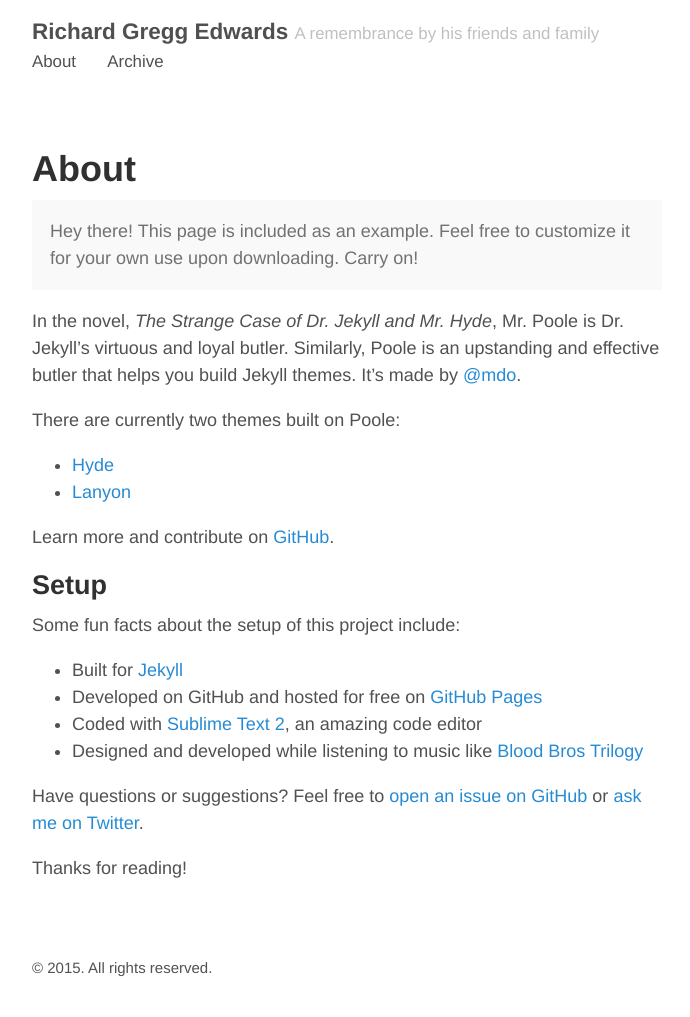
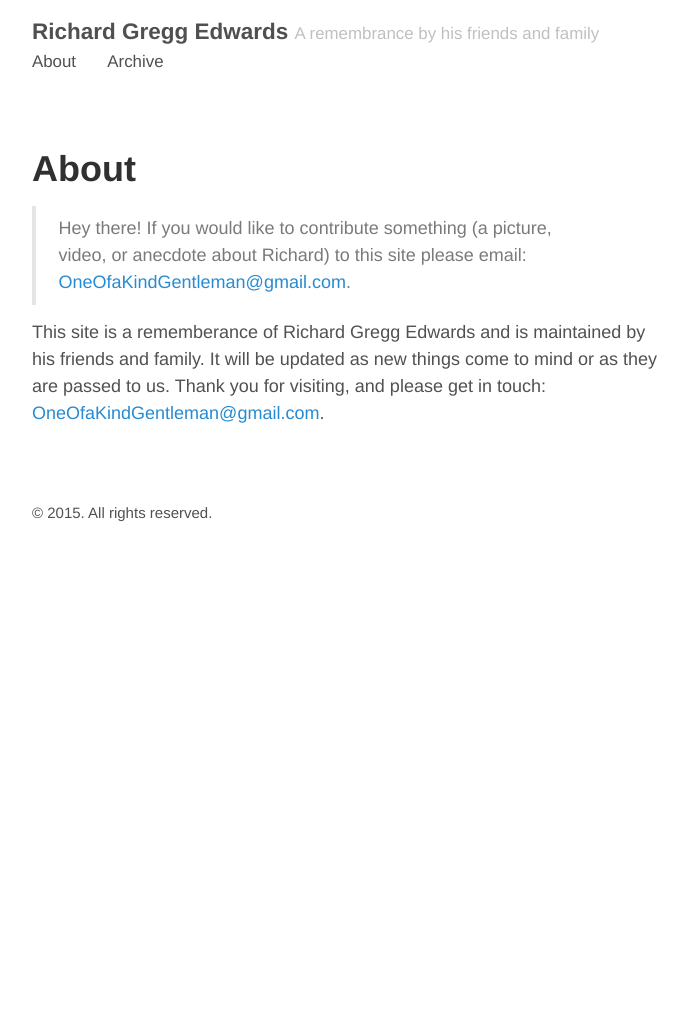
Before and after one commit to oneofakindgentleman/oneofakindgentleman.github.io, a Jekyll site: the page built from about.md, in a window 1280 px wide. Shown: the whole page, without its empty margins (293-983 px from the left). Built offline with Jekyll 4.4.1, drawn with Linux system fonts in a browser that asks for light colours; after the commit the page ends 900 px from its top, so only the background shows below that.

Commit message:
update about.md to reference our site

```diff
--- a/about.md
+++ b/about.md
@@ -3,28 +3,7 @@ layout: page
 title: About
 ---
 
-<p class="message">
-  Hey there! This page is included as an example. Feel free to customize it for your own use upon downloading. Carry on!
-</p>
+> Hey there! If you would like to contribute something (a picture, video, or anecdote about Richard) to this site please email: <OneOfaKindGentleman@gmail.com>.
 
-In the novel, *The Strange Case of Dr. Jekyll and Mr. Hyde*, Mr. Poole is Dr. Jekyll's virtuous and loyal butler. Similarly, Poole is an upstanding and effective butler that helps you build Jekyll themes. It's made by [@mdo](https://twitter.com/mdo).
 
-There are currently two themes built on Poole:
-
-* [Hyde](http://hyde.getpoole.com)
-* [Lanyon](http://lanyon.getpoole.com)
-
-Learn more and contribute on [GitHub](https://github.com/poole).
-
-## Setup
-
-Some fun facts about the setup of this project include:
-
-* Built for [Jekyll](http://jekyllrb.com)
-* Developed on GitHub and hosted for free on [GitHub Pages](https://pages.github.com)
-* Coded with [Sublime Text 2](http://sublimetext.com), an amazing code editor
-* Designed and developed while listening to music like [Blood Bros Trilogy](https://soundcloud.com/maddecent/sets/blood-bros-series)
-
-Have questions or suggestions? Feel free to [open an issue on GitHub](https://github.com/poole/poole/issues/new) or [ask me on Twitter](https://twitter.com/mdo).
-
-Thanks for reading!
+This site is a rememberance of Richard Gregg Edwards and is maintained by his friends and family. It will be updated as new things come to mind or as they are passed to us. Thank you for visiting, and please get in touch: <OneOfaKindGentleman@gmail.com>.
```
